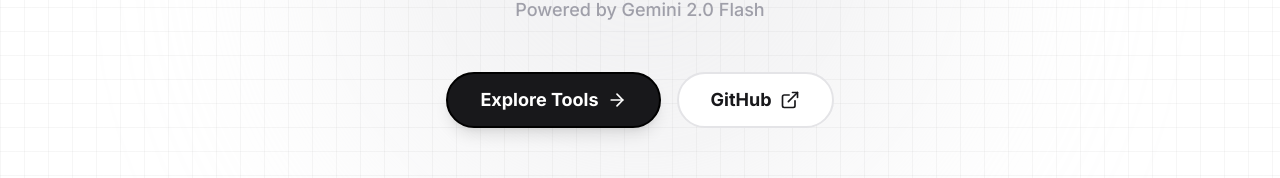
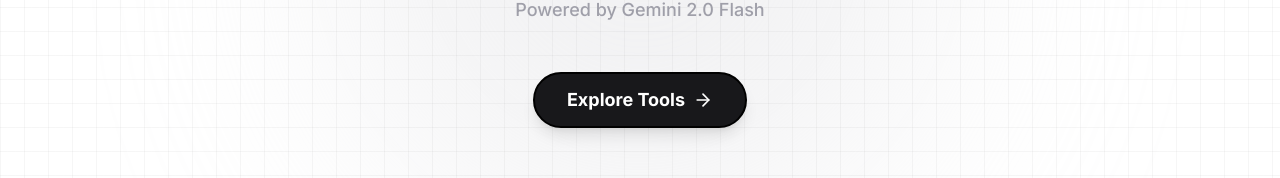
Before and after one commit to msfbeast/trakinAI, a Next.js app: page / in a window 1280 px wide. Shown: the part 449-627 px from the top of the page. Built offline with nearby package versions, Linux system fonts and the light colour scheme; no server answers; the database is empty.

Commit message:
feat: remove GitHub button from hero section

```diff
--- a/components/sections/Hero.tsx
+++ b/components/sections/Hero.tsx
@@ -38,15 +38,6 @@ export function Hero() {
                         Explore Tools
                         <ArrowRight className="w-5 h-5 ml-2" />
                     </Button>
-                    <Button
-                        size="lg"
-                        variant="outline"
-                        className="rounded-full h-14 px-8 border-2 border-zinc-200 text-zinc-900 font-bold text-lg hover:bg-zinc-50"
-                        onClick={() => window.open('https://github.com/msfbeast/trakinAI', '_blank')}
-                    >
-                        GitHub
-                        <ExternalLink className="w-5 h-5 ml-2" />
-                    </Button>
                 </div>
             </div>
 
```
